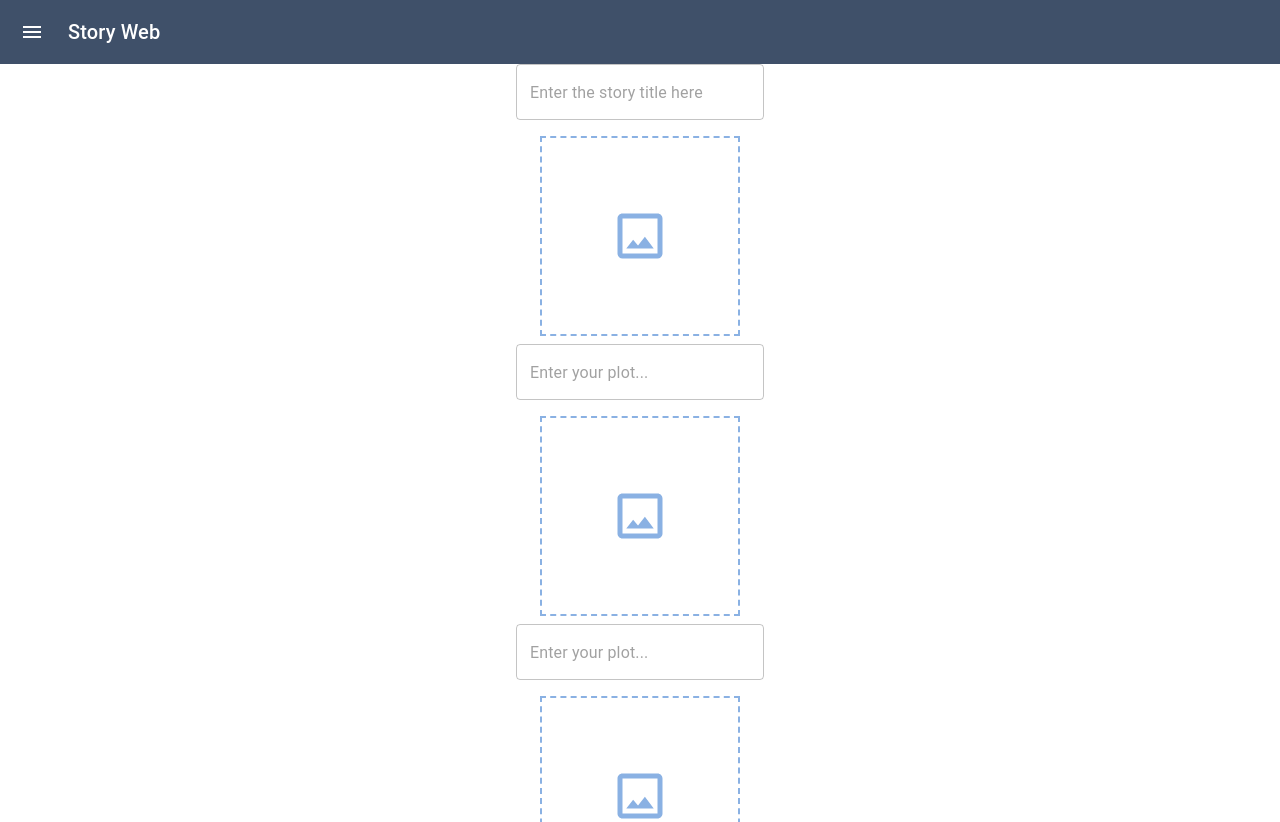
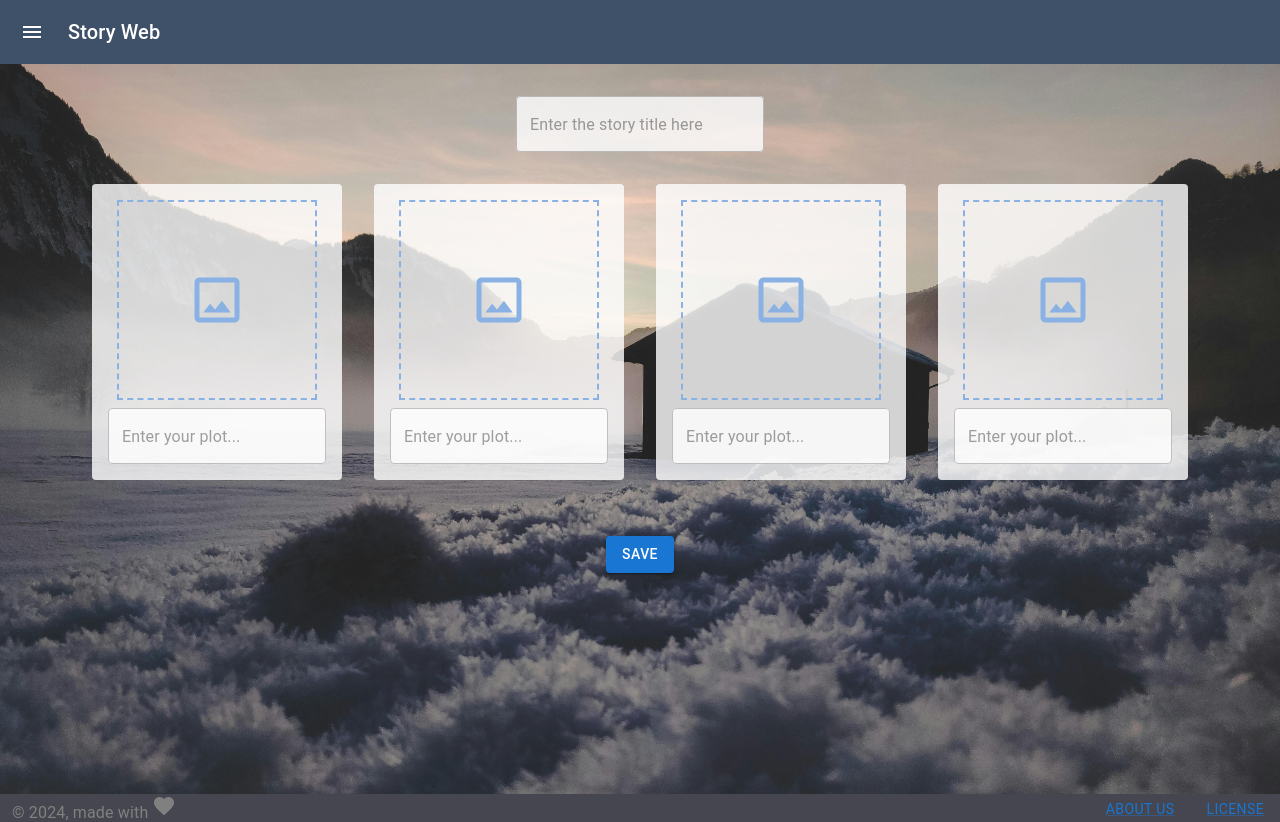
Before and after one commit to Ptorioo/storyweb, a React (Create React App) app in the folder client/: page /dashboard in a window 1280 px wide. Shown: the top 822 px of the page. Built offline with nearby package versions, Linux system fonts and the light colour scheme.

Commit message:
formatted

```diff
--- a/client/src/components/Footer/index.js
+++ b/client/src/components/Footer/index.js
@@ -30,7 +30,7 @@ function Footer({
       flexDirection={{ xs: "column", lg: "row" }}
       justifyContent="space-between"
       alignItems="center"
-      mt={4}
+      bgcolor="#45464f"
     >
       <Box
         display="flex"
--- a/client/src/layouts/dashboard/index.js
+++ b/client/src/layouts/dashboard/index.js
@@ -4,6 +4,7 @@ import SubmitButton from "./components/SubmitButton";
 import ImageUploader from "./components/ImageUploader";
 import Footer from "components/Footer";
 import { TextField, Box } from "@mui/material";
+import bgImage from "assets/bg-1.jpg";
 
 function Dashboard() {
   const [title, setTitle] = useState("");
@@ -67,13 +68,29 @@ function Dashboard() {
           flexDirection: "column",
           alignItems: "center",
           gap: 2,
+          backgroundImage: `url(${bgImage})`,
+          backgroundSize: "cover",
+          backgroundPosition: "center",
+          minHeight: "91.2vh",
+          padding: 4,
         }}
       >
         <TextField
           value={title}
           onChange={handleTitleChange}
           placeholder="Enter the story title here"
+          sx={{ backgroundColor: "rgba(255, 255, 255, 0.8)", borderRadius: 1 }}
         />
+        <Box
+          sx={{
+            display: "flex",
+            flexWrap: "wrap",
+            justifyContent: "center",
+            gap: 4,
+            marginTop: 2,
+            marginBottom: 5,
+          }}
+        >
           {[0, 1, 2, 3].map((index) => (
             <Box
               key={index}
@@ -82,19 +99,30 @@ function Dashboard() {
                 flexDirection: "column",
                 alignItems: "center",
                 gap: 1,
+                maxWidth: "250px",
+                backgroundColor: "rgba(255, 255, 255, 0.8)",
+                borderRadius: 1,
+                padding: 2,
               }}
             >
+              <Box>
                 <ImageUploader
                   onImageUpload={(image) => handleImageUpload(index, image)}
                   reset={reset}
                 />
+              </Box>
               <TextField
                 value={texts[index]}
                 onChange={(e) => handleTextChange(index, e)}
                 placeholder={`Enter your plot...`}
+                sx={{
+                  backgroundColor: "rgba(255, 255, 255, 0.8)",
+                  borderRadius: 1,
+                }}
               />
             </Box>
           ))}
+        </Box>
         <SubmitButton onSubmit={handleSubmit} />
       </Box>
       <Footer />
```
Lines whose indentation alone changed are shown as unchanged.
